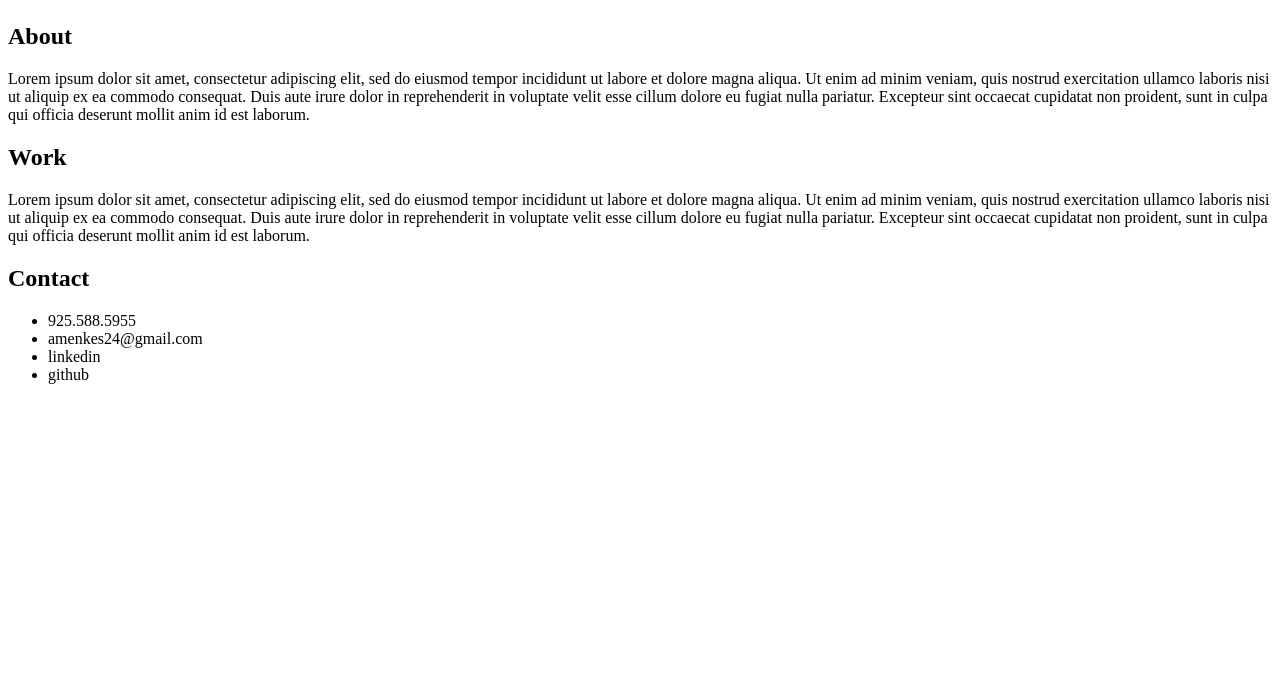
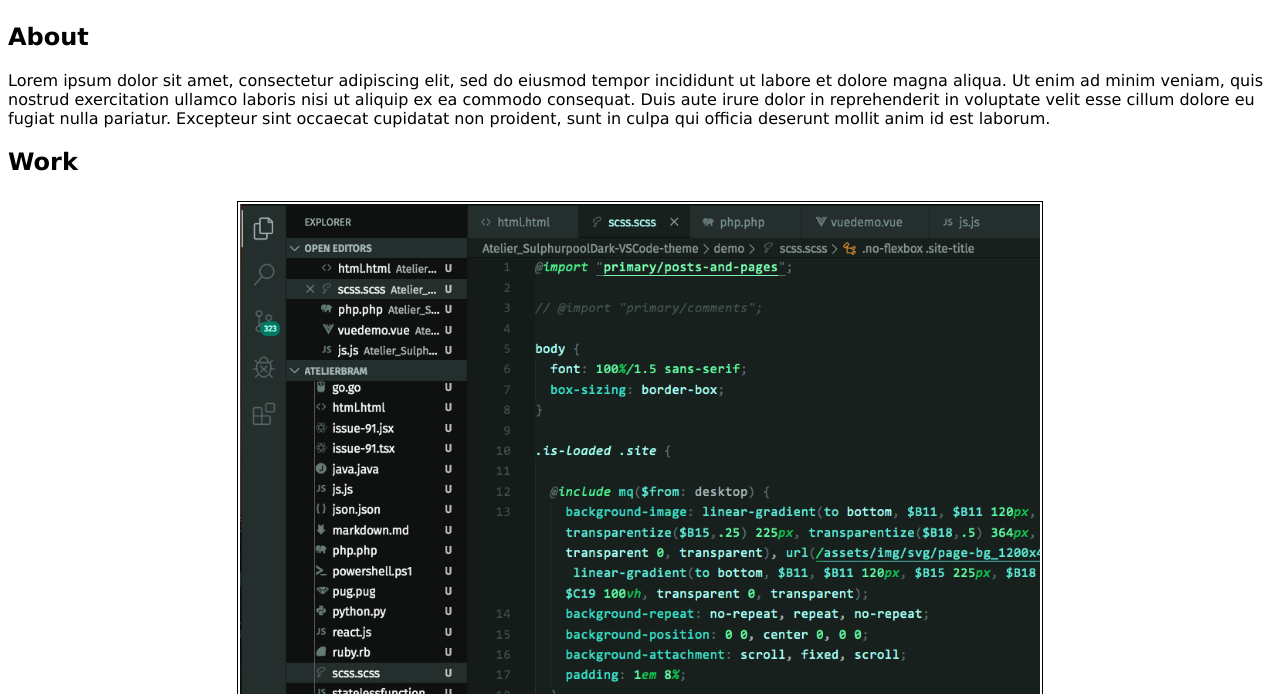
Before and after one commit to amenkes24/02_professional_portfolio, a plain HTML site: page index.html in a window 1280 px wide. Shown: the part 906-1600 px from the top of the page. Before the commit the page ends 1306 px from the top, so only its background shows below. Drawn offline with Linux system fonts and the light colour scheme.

Commit message:
uploading final edits to website'

```diff
--- a/assets/css/style.css
+++ b/assets/css/style.css
@@ -42,3 +42,36 @@
     background-size: cover;
     background-position: center;
 }
+.container {
+    font-family: 'Lucida Sans', 'Lucida Sans Regular', 'Lucida Grande', 'Lucida Sans Unicode', Geneva, Verdana, sans-serif;
+}
+
+.work {
+    display: flex;
+    flex-wrap: wrap;
+    justify-content: center;
+    flex-direction: ;
+}
+
+.work img {
+    border-style: solid;
+    border-width: 1px;
+    padding: 02px;
+    flex: 0 0 100px;
+    margin: 05px;
+    width: auto;
+    max-width: 800px;
+}
+
+.work img:hover {
+    opacity: 0.5;
+  }
+
+.contact ul {
+    display: flex;
+    justify-content: space-around;
+    list-style-type: none;
+    margin-left: 100px;
+    margin-right: 100px;
+    text-decoration: underline;
+}
--- a/index.html
+++ b/index.html
@@ -7,7 +7,7 @@
     <title>Adam Menkes Portfolio</title>
 </head>
 
-<!-- The header of the website -->
+<!-- Header & Navbar -->
 <body>
     <section class="header">
         <h1>Adam Menkes</h1>
@@ -27,8 +27,10 @@
     </section>
 
 
-<!-- The content of the website holding the about me, work, and contact info  -->
+<!-- Body  -->
     <section class="cover-photo"></section>
+
+    <!-- Main -->
     <section class="container">
         <article id="about" class="about">
             <h2>About</h2>
@@ -37,11 +39,25 @@
             </p>
         </article>
 
-        <article id="work" class="work">
+        <article>
             <h2>Work</h2>
-            <p>
-                Lorem ipsum dolor sit amet, consectetur adipiscing elit, sed do eiusmod tempor incididunt ut labore et dolore magna aliqua. Ut enim ad minim veniam, quis nostrud exercitation ullamco laboris nisi ut aliquip ex ea commodo consequat. Duis aute irure dolor in reprehenderit in voluptate velit esse cillum dolore eu fugiat nulla pariatur. Excepteur sint occaecat cupidatat non proident, sunt in culpa qui officia deserunt mollit anim id est laborum.
-            </p>
+            <div id="work" class="work">
+                <div id="vscode-image">
+                   <a href="https://github.com/amenkes24"><img src="./assets/images/vscode.jpeg" alt="Coding Placeholder image"></a>
+                </div>
+                <div id="led-wall-image">
+                  <a href="https://github.com/amenkes24"><img src="./assets/images/led_well.jpg" alt="LED Placeholder image"></a>
+                </div>
+                <div id="web-development-image">
+                    <a href="https://github.com/amenkes24"><img src="./assets/images/web_development.jpg" alt="Web Development Placeholder image"></a>
+                </div>
+                <div id="rubix-image">
+                    <a href="https://github.com/amenkes24"><img src="./assets/images/rubix.jpg" alt="rubix placeholder image"></a>
+                </div>
+                <div id="mobile-app-image">
+                    <a href="https://github.com/amenkes24"><img src="./assets/images/mobile-app.jpg" alt="mobile app placeholder image"></a>
+                </div>
+            </div>
         </article>
 
         <article id="contact" class="contact">
@@ -51,13 +67,13 @@
                     925.588.5955
                 </li>
                 <li>
-                    amenkes24@gmail.com
+                    <a href="mailto:amenkes24@gmail.com">amenkes24@gmail.com</a>
                 </li>
                 <li>
-                    linkedin
+                    <a href="https://www.linkedin.com/in/adam-menkes-370a341a0/">linkedin</a>
                 </li>
                 <li>
-                    github
+                    <a href="https://github.com/amenkes24">github</a>
                 </li>
             </ul>
         </article>
```
